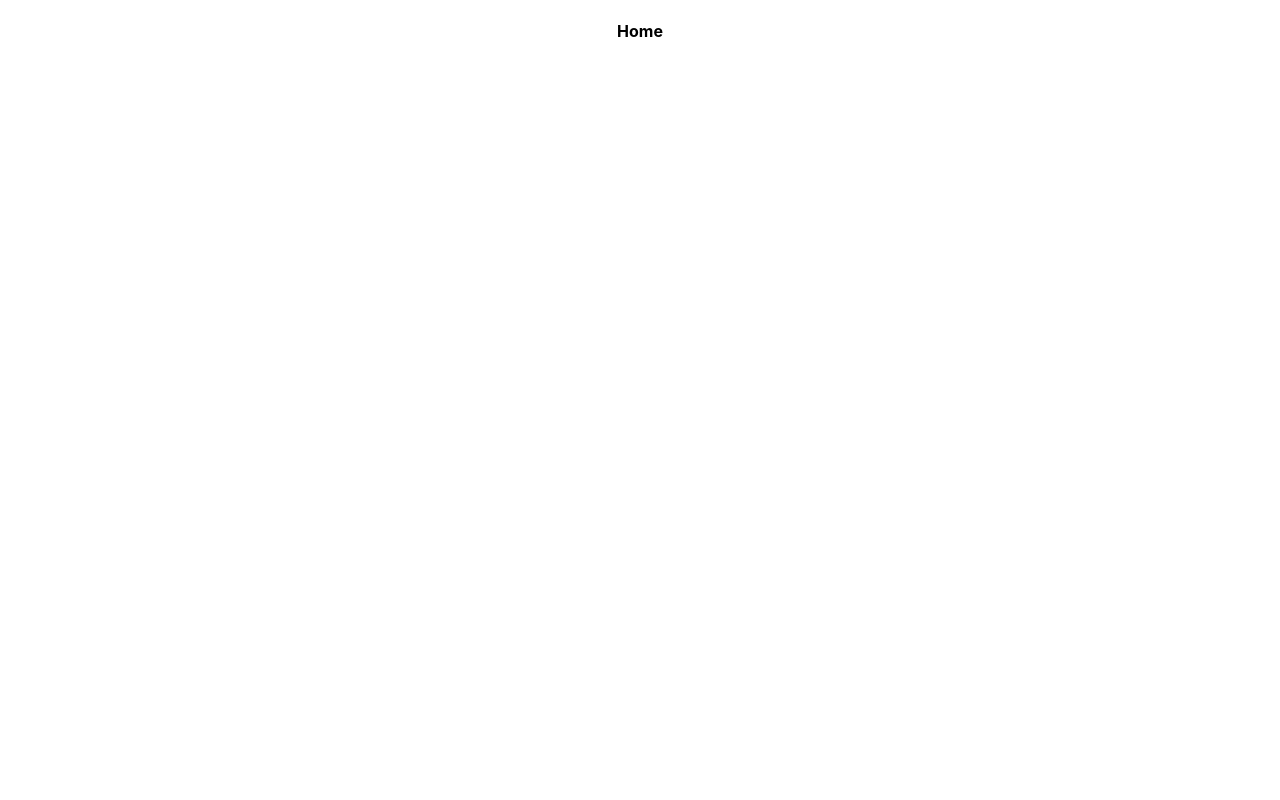
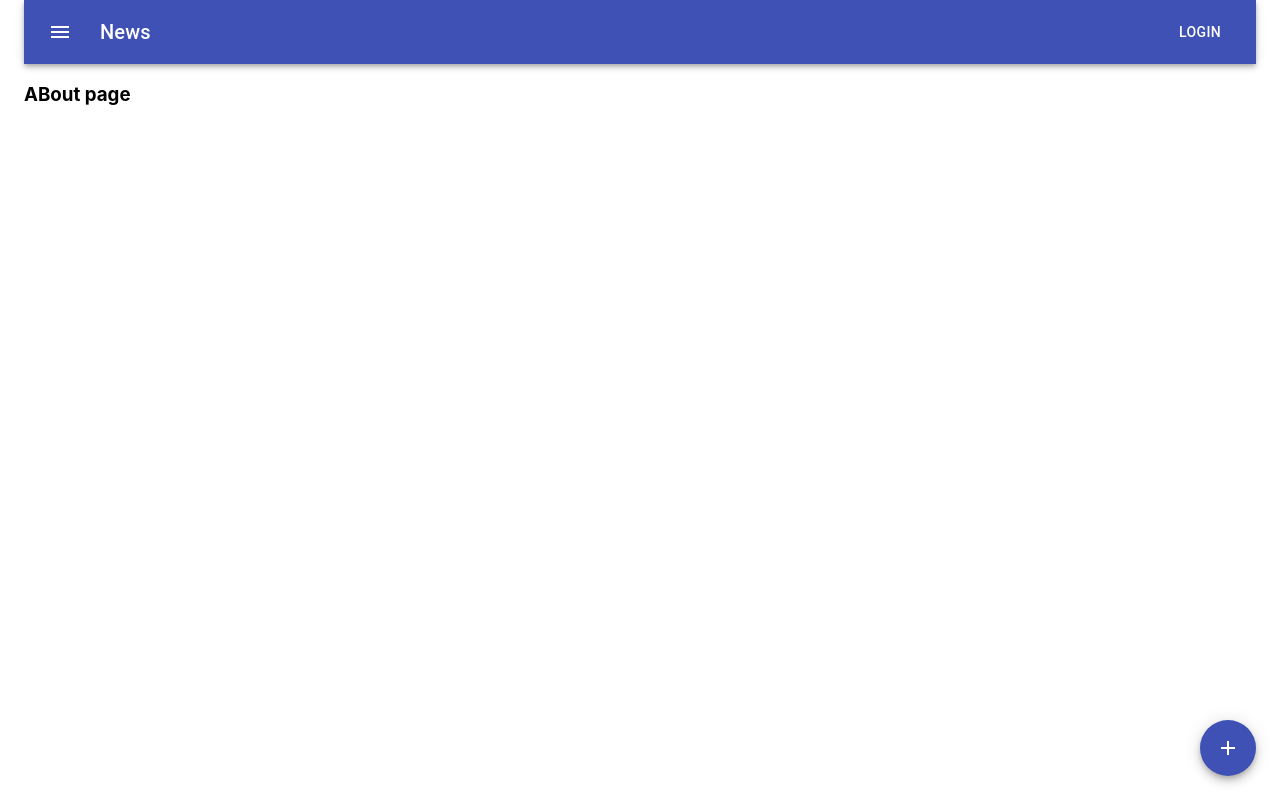
Before and after one commit to husenEF/pokedex, a React (Create React App) app: page /about in a window 1280 px wide. Built offline with nearby package versions, Linux system fonts and the light colour scheme.

Commit message:
add pages

```diff
--- a/src/App.js
+++ b/src/App.js
@@ -1,12 +1,13 @@
-import logo from './logo.svg';
-import './App.css';
+import React from "react";
 
-import Home from "./pages/Home";
+import Layout from "./Layouts/Layout";
 
 function App() {
   return (
     <div className="App">
-      <Home />
+      <Layout>
+        <h4>halo</h4>
+      </Layout>
     </div>
   );
 }
--- /dev/null
+++ b/src/Layouts/Content.jsx
@@ -0,0 +1,17 @@
+import React from "react"
+import { Switch, Route } from "react-router-dom"
+
+import { Home, About } from "../pages"
+
+const Content = () => {
+    return <Switch>
+        <Route path='/' exact >
+            <Home />
+        </Route>
+        <Route path="/about" >
+            <About />
+        </Route>
+    </Switch>
+}
+
+export default Content
--- /dev/null
+++ b/src/Layouts/Footer/index.jsx
@@ -0,0 +1,31 @@
+import { Container, Fab, makeStyles } from "@material-ui/core";
+import { Add as AddIcon } from "@material-ui/icons";
+
+const useStyles = makeStyles((theme) => ({
+  root: {
+    "& > *": {
+      margin: theme.spacing(1),
+    },
+  },
+  extendedIcon: {
+    marginRight: theme.spacing(1),
+  },
+  fab: {
+    position: 'absolute',
+    bottom: theme.spacing(2),
+    right: theme.spacing(2),
+  }
+}));
+
+const Footer = () => {
+  const classes = useStyles();
+  return (
+    <div className={classes.root}>
+      <Fab color="primary" aria-label="add" className={classes.fab}>
+        <AddIcon />
+      </Fab>
+    </div>
+  );
+};
+
+export default Footer;
--- /dev/null
+++ b/src/Layouts/Header/index.jsx
@@ -0,0 +1,70 @@
+import React, { useState } from "react"
+import { Link } from "react-router-dom";
+import { AppBar, Container, Toolbar, Typography, Button, makeStyles, IconButton, SwipeableDrawer, List, ListItem, ListItemIcon, ListItemText } from "@material-ui/core"
+import { Menu as MenuIcon, HomeOutlined, Person } from "@material-ui/icons"
+
+
+const useStyles = makeStyles((theme) => ({
+    root: {
+        flexGrow: 1,
+    },
+    menuButton: {
+        marginRight: theme.spacing(2),
+    },
+    title: {
+        flexGrow: 1,
+    },
+    list: {
+        width: 250,
+    }
+}));
+
+
+const TopHeader = () => {
+    const classes = useStyles();
+    const [isOpen, toogleOpen] = useState(false)
+
+    return <Container maxWidth="lg">
+        <AppBar position="static">
+            <Toolbar>
+                <IconButton edge="start" className={classes.menuButton} color="inherit" aria-label="menu" onClick={() => toogleOpen(true)}>
+                    <MenuIcon />
+                </IconButton>
+                <Typography variant="h6" className={classes.title}>
+                    News
+                </Typography>
+                <Button color="inherit">Login</Button>
+            </Toolbar>
+        </AppBar>
+        <SwipeableDrawer anchor="left" open={isOpen} onClose={() => toogleOpen(false)} onOpen={() => toogleOpen(true)}>
+            <div className={classes.list}
+                role="presentation"
+                onClick={() => toogleOpen(false)}
+                onKeyDown={() => toogleOpen(false)}
+            >
+                <List>
+                    <Link to="/" exact>
+                        <ListItem>
+                            <ListItemIcon >
+                                <HomeOutlined />
+                            </ListItemIcon>
+                            <ListItemText primary="Menu Name" />
+                        </ListItem>
+                    </Link>
+                </List>
+                <List>
+                    <Link to="/about">
+                        <ListItem>
+                            <ListItemIcon>
+                                <Person />
+                            </ListItemIcon>
+                            <ListItemText primary="About Us" />
+                        </ListItem>
+                    </Link>
+                </List>
+            </div>
+        </SwipeableDrawer>
+    </Container>
+}
+
+export default TopHeader
--- /dev/null
+++ b/src/Layouts/Layout.jsx
@@ -0,0 +1,19 @@
+import React from 'react'
+import { BrowserRouter as Router } from "react-router-dom"
+import { Container, } from '@material-ui/core'
+
+import TopHeader from "./Header"
+import Footer from "./Footer"
+import Content from './Content'
+
+const Layout = ({ children }) => {
+    return <Router>
+        <TopHeader />
+        <Container>
+            <Content />
+        </Container>
+        <Footer />
+    </Router>
+}
+
+export default Layout
--- /dev/null
+++ b/src/pages/About/index.jsx
@@ -0,0 +1,7 @@
+import React from "react";
+
+const About = () => {
+    return <h3>ABout page</h3>
+}
+
+export default About
--- /dev/null
+++ b/src/pages/index.js
@@ -0,0 +1,2 @@
+export { default as Home } from "./Home"
+export { default as About } from "./About"
```
